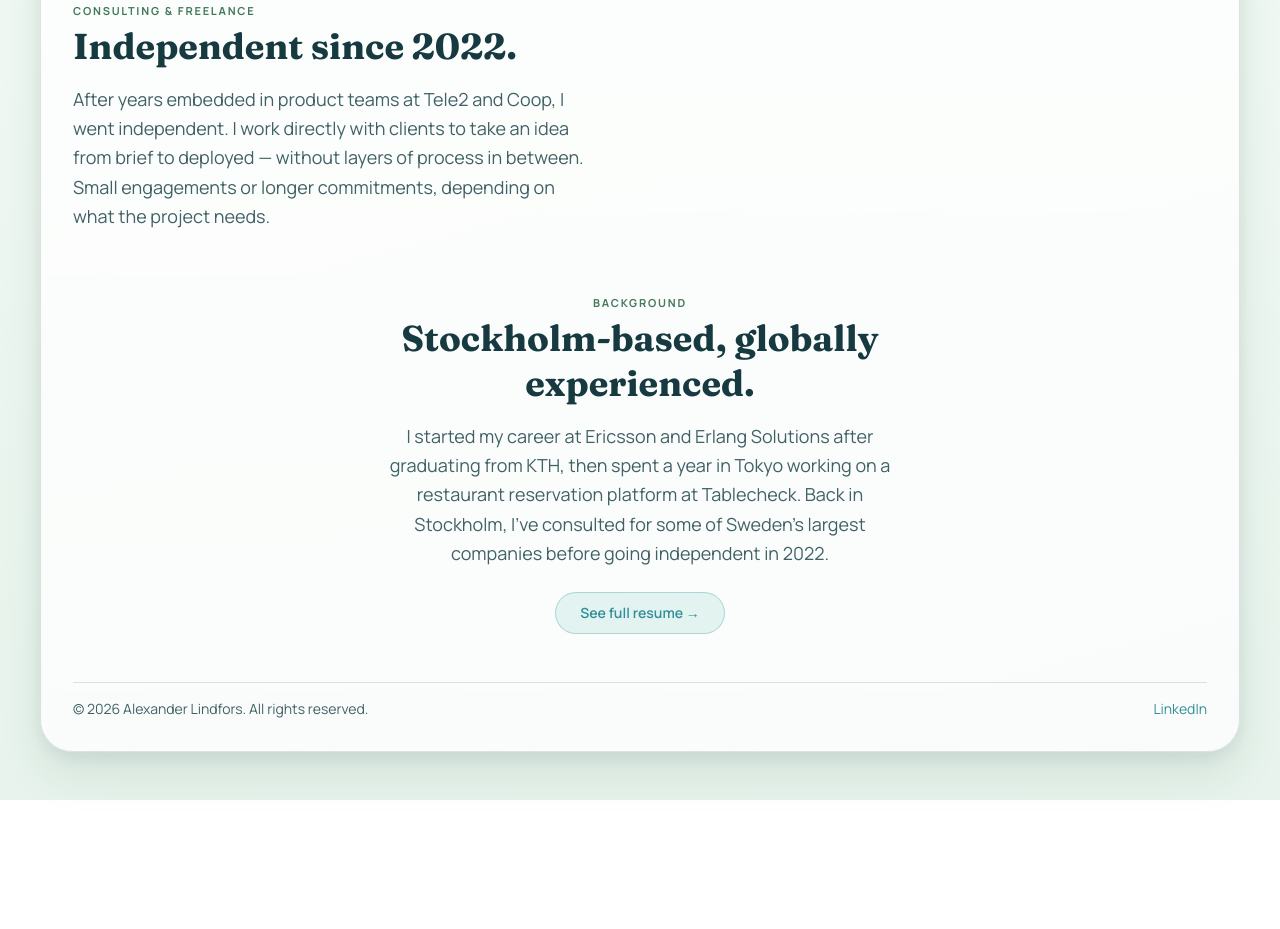
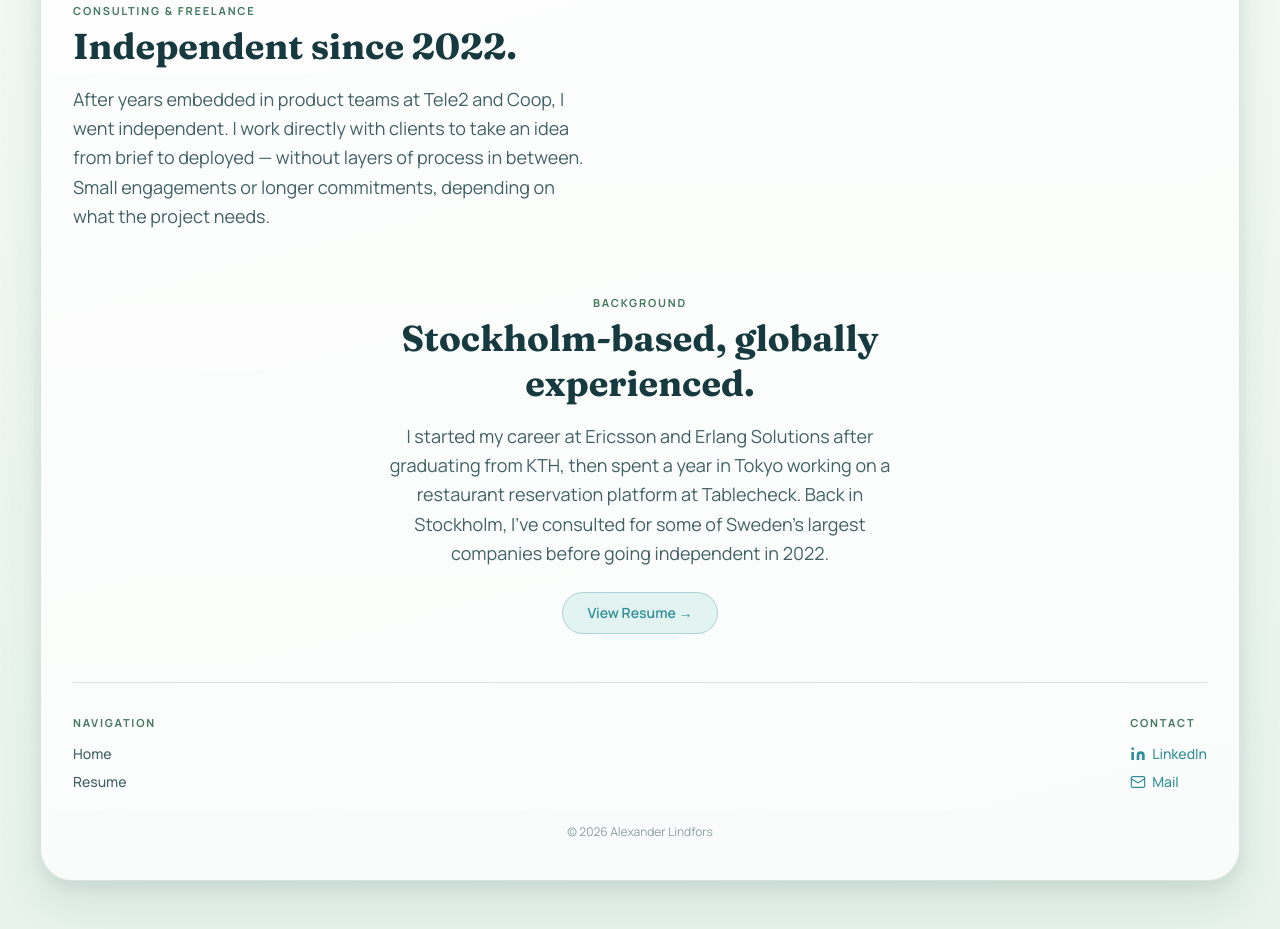
Before and after one commit to avlindfors/astro-avlindfors-portfolio, an Astro site: page / in a window 1280 px wide. Shown: the part 1180-2109 px from the top of the page. Before the commit the page ends 1980 px from the top, so only its background shows below. Built offline with nearby package versions, Linux system fonts and the light colour scheme; Astro itself is replaced by a stand-in of ours.

Commit message:
feat: enhance Footer component with contact links and improve layout; update resume link text

```diff
--- a/src/components/Footer.tsx
+++ b/src/components/Footer.tsx
@@ -2,20 +2,51 @@ export default function Footer() {
   const year = new Date().getFullYear()
 
   return (
-    <footer className="border-t border-(--line)  text-(--sea-ink-soft) pt-4">
-      <div className="flex flex-col items-center justify-between gap-4 text-center sm:flex-row sm:text-left">
-        <p className="m-0 text-sm">
-          &copy; {year} Alexander Lindfors. All rights reserved.
+    <footer className="border-t border-(--line) pt-8 pb-2 text-(--sea-ink-soft)">
+      <div className="flex flex-col gap-8">
+
+        <div className="flex justify-between">
+          <div className="flex flex-col gap-3">
+            <p className="island-kicker">Navigation</p>
+            <nav className="flex flex-col gap-2 text-sm font-medium">
+              <a href="/" className="nav-link w-fit">Home</a>
+              <a href="/resume" className="nav-link w-fit">Resume</a>
+            </nav>
+          </div>
+
+          <div className="flex flex-col gap-3">
+            <p className="island-kicker">Contact</p>
+            <div className="flex flex-col gap-2 text-sm">
+              <a
+                href="https://linkedin.com/in/avlindfors"
+                target="_blank"
+                rel="noreferrer"
+                className="inline-flex items-center gap-1.5 font-medium no-underline text-(--sea-ink-soft) hover:text-(--lagoon-deep) transition w-fit"
+              >
+                <svg className="size-4 shrink-0" viewBox="0 0 24 24" fill="currentColor">
+                  <path d="M16 8a6 6 0 0 1 6 6v7h-4v-7a2 2 0 0 0-2-2 2 2 0 0 0-2 2v7h-4v-7a6 6 0 0 1 6-6z" />
+                  <rect x="2" y="9" width="4" height="12" />
+                  <circle cx="4" cy="4" r="2" />
+                </svg>
+                LinkedIn
+              </a>
+              <a
+                href="mailto:alex@avlindfors.com"
+                className="inline-flex items-center gap-1.5 font-medium no-underline text-(--sea-ink-soft) hover:text-(--lagoon-deep) transition w-fit"
+              >
+                <svg className="size-4 shrink-0" viewBox="0 0 24 24" fill="none" stroke="currentColor" strokeWidth="1.8" strokeLinecap="round" strokeLinejoin="round">
+                  <rect x="2" y="4" width="20" height="16" rx="2" />
+                  <path d="m22 7-8.97 5.7a1.94 1.94 0 0 1-2.06 0L2 7" />
+                </svg>
+                Mail
+              </a>
+            </div>
+          </div>
+        </div>
+
+        <p className="text-xs opacity-60 text-center">
+          &copy; {year} Alexander Lindfors
         </p>
-        <a
-          href="https://linkedin.com/in/avlindfors"
-          target="_blank"
-          rel="noreferrer"
-          className="text-(--sea-ink-soft) text-sm transition hover:bg-(--link-bg-hover) hover:text-(--sea-ink)"
-        >
-          <span className="sr-only">Find me on Linkedin</span>
-          <p>LinkedIn</p>
-        </a>
       </div>
     </footer>
   )
--- a/src/pages/index.astro
+++ b/src/pages/index.astro
@@ -30,7 +30,7 @@ import FeatureSection from '../components/FeatureSection.astro'
           href="/resume"
           class="rounded-full border border-[rgba(50,143,151,0.3)] bg-[rgba(79,184,178,0.14)] px-5 py-2.5 text-sm font-semibold text-(--lagoon-deep) no-underline transition hover:-translate-y-0.5 hover:bg-[rgba(79,184,178,0.24)]"
         >
-          View Resume
+          View Resume →
         </a>
         <a
           href="mailto:alex@avlindfors.com"
@@ -76,7 +76,7 @@ import FeatureSection from '../components/FeatureSection.astro'
       headline="Stockholm-based, globally experienced."
       body="I started my career at Ericsson and Erlang Solutions after graduating from KTH, then spent a year in Tokyo working on a restaurant reservation platform at Tablecheck. Back in Stockholm, I've consulted for some of Sweden's largest companies before going independent in 2022."
       align="center"
-      linkLabel="See full resume →"
+      linkLabel="View Resume →"
       linkHref="/resume"
     />
   </div>
```
